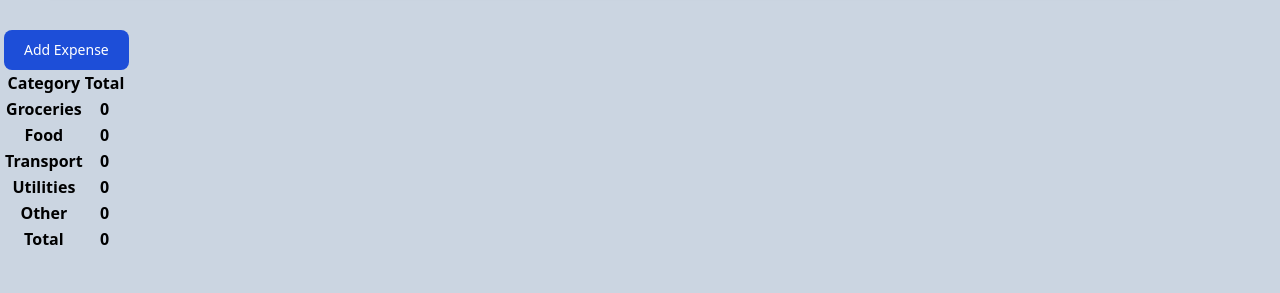
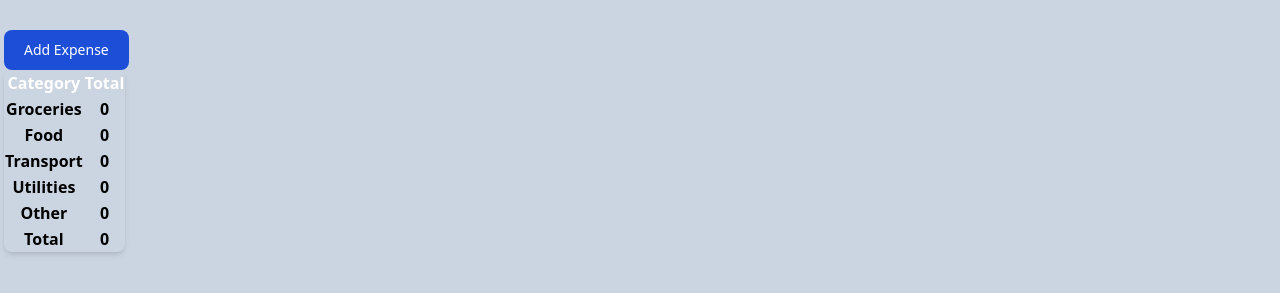
Before and after one commit to HGuevaraCF/proyecto1, a website: page index.html in a window 1280 px wide. Shown: the part 211-504 px from the top of the page. Drawn offline with nearby package versions, Linux system fonts and the light colour scheme; no server answers.

Commit message:
manual expense css

```diff
--- a/index.html
+++ b/index.html
@@ -121,8 +121,9 @@
                   Add Expense
                </button>
             </div>
-            <table class="totalAmounts" id="totalAmounts">
-               <tr>
+            <div class="sm:rounded-lg">
+               <table class="totalAmounts shadow-md sm:rounded-lg" id="totalAmounts">
+                  <tr class="dark:bg-blue-600 text-white">
                      <th >Category</th>
                      <th>Total</th>
                   </tr>
@@ -151,6 +152,7 @@
                      <th id="totalDetail">0</th>
                   </tr>
                </table>
+            </div>
          </div>
       </div>
    </div>
```
Lines whose indentation alone changed are shown as unchanged.
